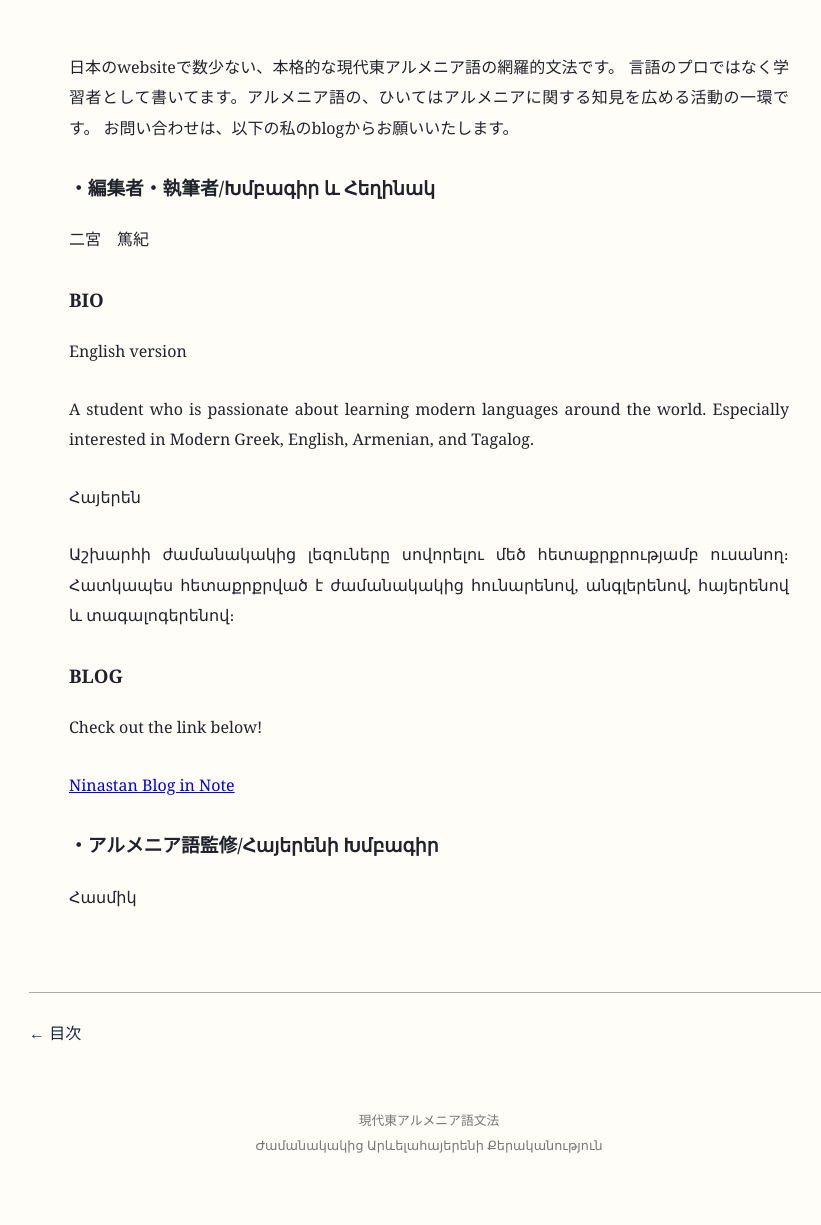
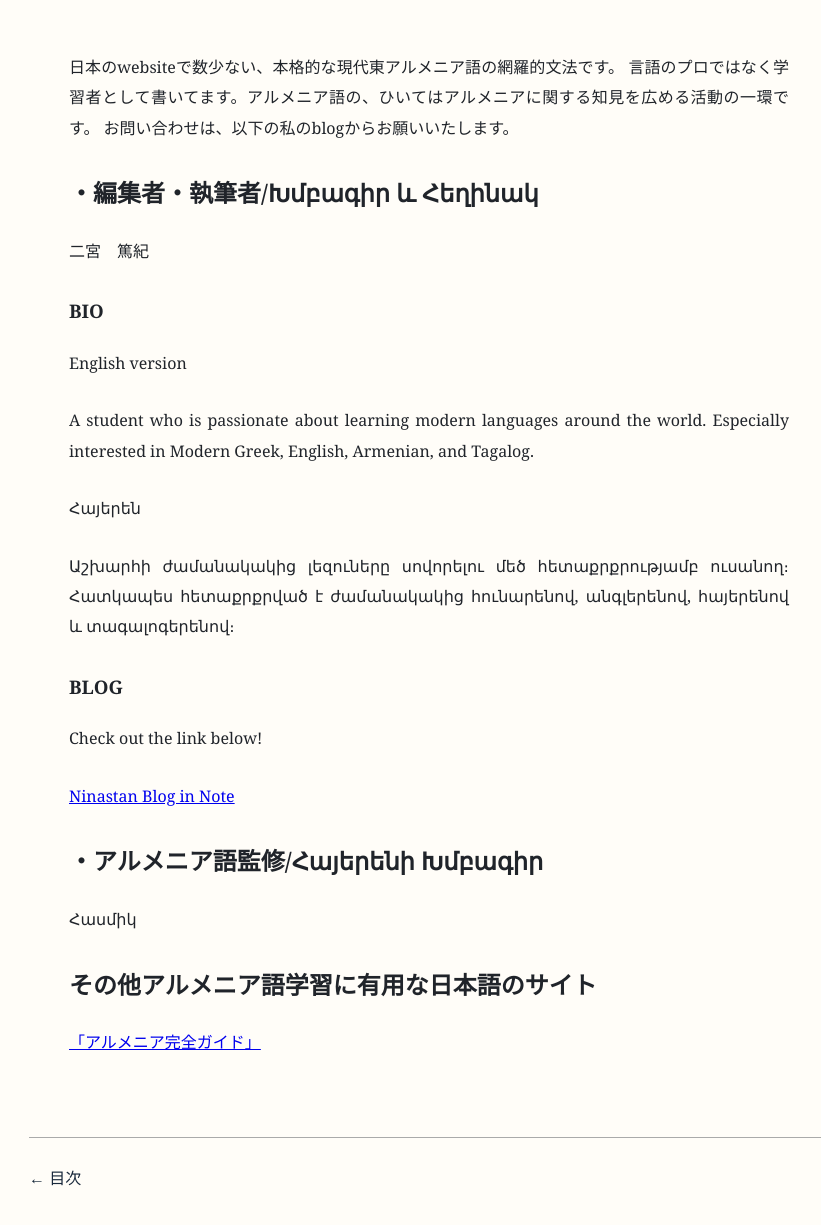
Before and after one commit to ninastan-artashes/ninastan-artashes.github.io, a plain HTML site: page about.html in a window 1280 px wide. Shown: the part 313-1538 px from the top of the page, without its empty margins (211-1032 px from the left). Drawn offline with Linux system fonts and the light colour scheme.

Commit message:
Update headings and add Armenian language resources section
Changed heading levels from h3 to h2 for better structure and added a new section for useful Armenian language resources.

```diff
--- a/about.html
+++ b/about.html
@@ -148,9 +148,9 @@
             お問い合わせは、以下の私のblogからお願いいたします。
         </p>
 
-      <h3>
+      <h2>
         ・編集者・執筆者/Խմբագիր և Հեղինակ
-      </h3>
+      </h2>
         <p>
             二宮　篤紀
         </p>
@@ -179,11 +179,21 @@
     </a>
             </p>
 
-      <h3>・アルメニア語監修/Հայերենի Խմբագիր</h3>
+      <h2>・アルメニア語監修/Հայերենի Խմբագիր</h2>
 
       <p>
         Հասմիկ
       </p>
+
+        <h2>
+            その他アルメニア語学習に有用な日本語のサイト
+        </h2>
+
+        <p>
+            <a href="https://www.armenia-guide.pink/index.html" target="_blank" rel="noopener noreferrer">「アルメニア完全ガイド」
+    </a>
+
+        </p>
 
     </main>
 
```
